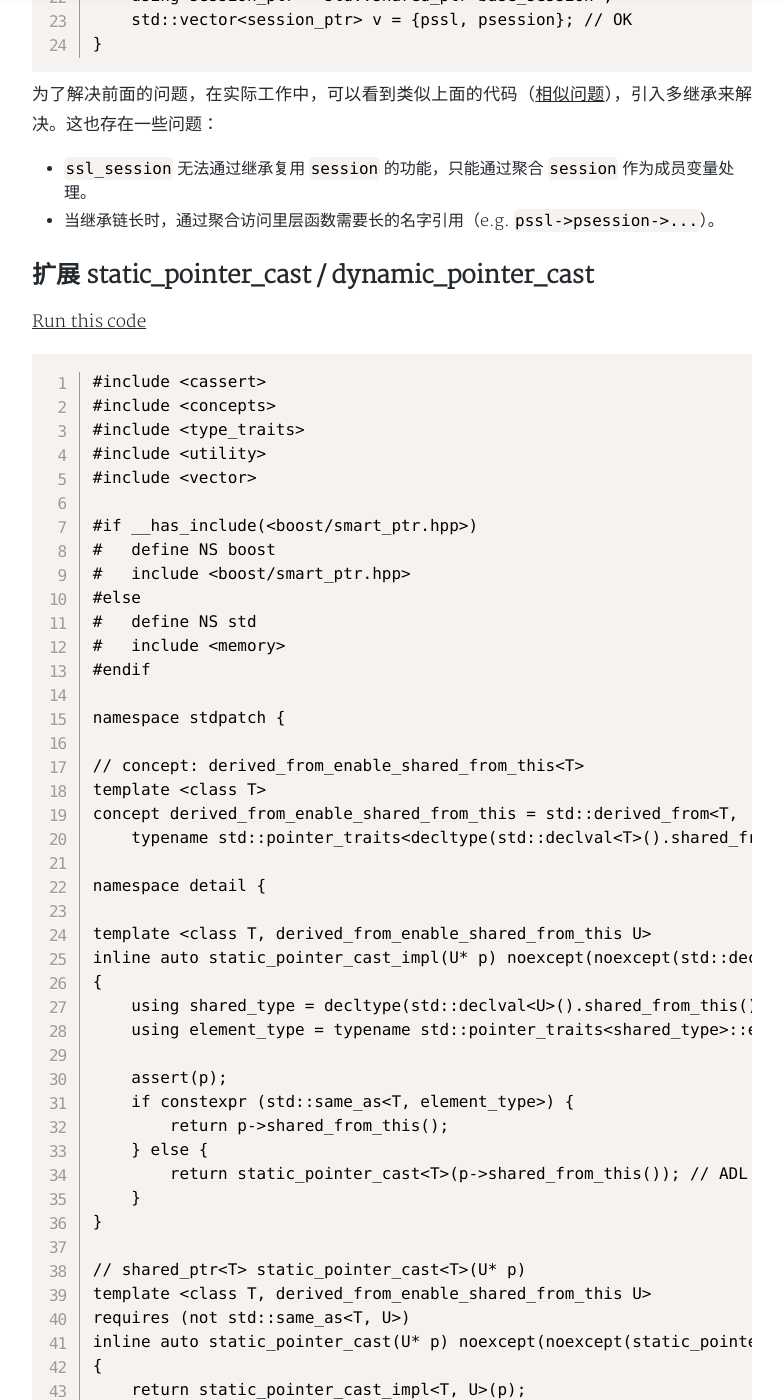
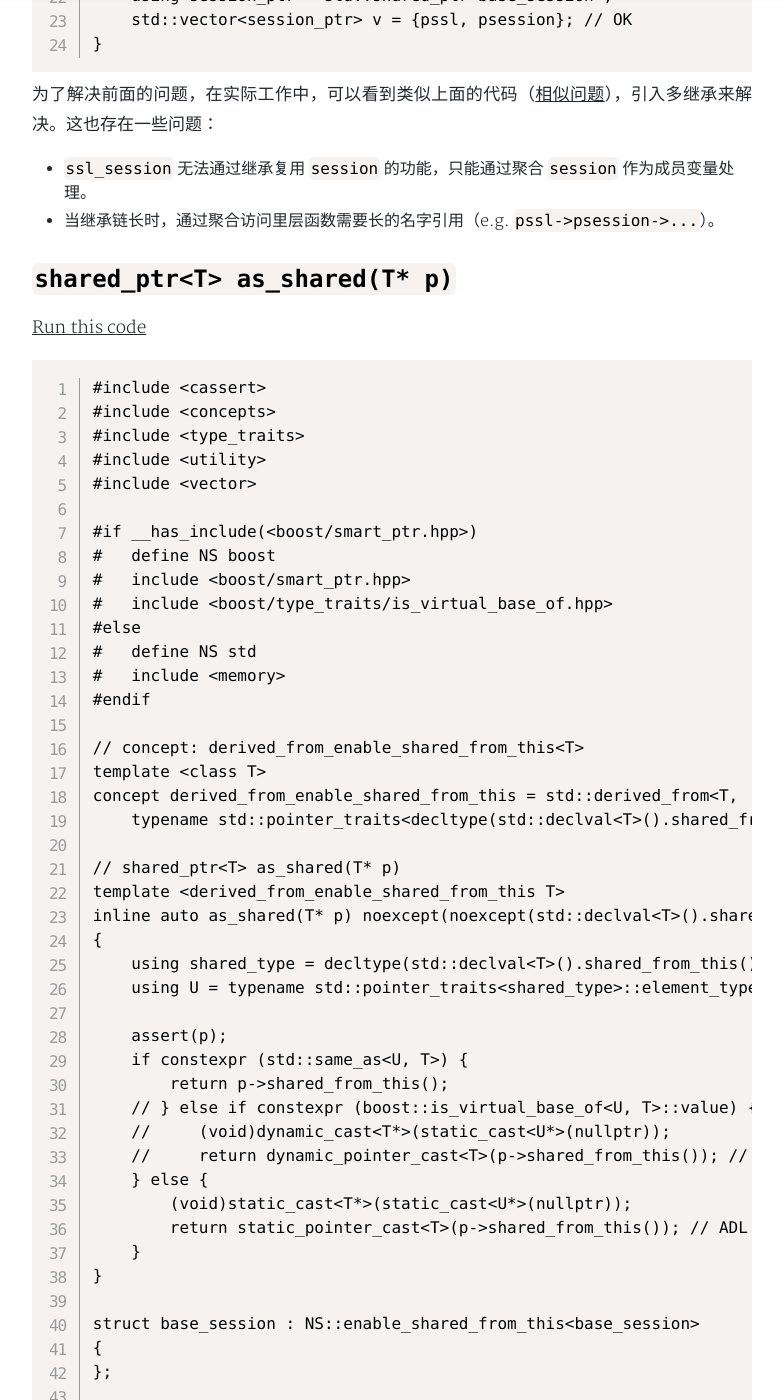
Before and after one commit to yanminhui/yanminhui.github.io, a Jekyll site: the page built from _posts/articles/2023-05-21-enable_shared_from_this.md, in a window 1280 px wide and 1400 px high, scrolled down 1882 px. Shown: the whole window, without its empty margins (248-1031 px from the left). Built offline with Jekyll 4.4.1, drawn with Linux system fonts in a browser that asks for light colours; nearby versions of some CDN libraries; a style sheet for code colours, icons or effects is not loaded; some of the changed text lies outside the part shown.

Commit message:
Rename static_pointer_cast() to as_shared()

````diff
--- a/_posts/articles/2023-05-21-enable_shared_from_this.md
+++ b/_posts/articles/2023-05-21-enable_shared_from_this.md
@@ -72,9 +72,9 @@ int main() {
 - `ssl_session` 无法通过继承复用 `session` 的功能，只能通过聚合 `session` 作为成员变量处理。
 - 当继承链长时，通过聚合访问里层函数需要长的名字引用（e.g. `pssl->psession->...`）。
 
-## 扩展 static_pointer_cast / dynamic_pointer_cast
+## `shared_ptr<T> as_shared(T* p)`
 
-[Run this code](https://godbolt.org/z/s3vWz9o4W)
+[Run this code](https://godbolt.org/z/xzcz3zEY4)
 ```.cpp
 #include <cassert>
 #include <concepts>
@@ -85,56 +85,35 @@ int main() {
 #if __has_include(<boost/smart_ptr.hpp>)
 #   define NS boost
 #   include <boost/smart_ptr.hpp>
+#   include <boost/type_traits/is_virtual_base_of.hpp>
 #else
 #   define NS std
 #   include <memory>
 #endif
-
-namespace stdpatch {
 
 // concept: derived_from_enable_shared_from_this<T>
 template <class T>
 concept derived_from_enable_shared_from_this = std::derived_from<T,
     typename std::pointer_traits<decltype(std::declval<T>().shared_from_this())>::element_type>;
 
-namespace detail {
-
-template <class T, derived_from_enable_shared_from_this U>
-inline auto static_pointer_cast_impl(U* p) noexcept(noexcept(std::declval<U>().shared_from_this()))
+// shared_ptr<T> as_shared(T* p)
+template <derived_from_enable_shared_from_this T>
+inline auto as_shared(T* p) noexcept(noexcept(std::declval<T>().shared_from_this()))
 {
-    using shared_type = decltype(std::declval<U>().shared_from_this());
-    using element_type = typename std::pointer_traits<shared_type>::element_type;
+    using shared_type = decltype(std::declval<T>().shared_from_this());
+    using U = typename std::pointer_traits<shared_type>::element_type;
 
     assert(p);
-    if constexpr (std::same_as<T, element_type>) {
+    if constexpr (std::same_as<U, T>) {
         return p->shared_from_this();
+    // } else if constexpr (boost::is_virtual_base_of<U, T>::value) {
+    //     (void)dynamic_cast<T*>(static_cast<U*>(nullptr));
+    //     return dynamic_pointer_cast<T>(p->shared_from_this()); // ADL
     } else {
+        (void)static_cast<T*>(static_cast<U*>(nullptr));
         return static_pointer_cast<T>(p->shared_from_this()); // ADL
     }
 }
-
-// shared_ptr<T> static_pointer_cast<T>(U* p)
-template <class T, derived_from_enable_shared_from_this U>
-requires (not std::same_as<T, U>)
-inline auto static_pointer_cast(U* p) noexcept(noexcept(static_pointer_cast_impl<T, U>(nullptr)))
-{
-    return static_pointer_cast_impl<T, U>(p);
-}
-
-// shared_ptr<T> static_pointer_cast(T* p)
-template <derived_from_enable_shared_from_this T>
-inline auto static_pointer_cast(T* p) noexcept(noexcept(static_pointer_cast_impl<T, T>(nullptr)))
-{
-    return static_pointer_cast_impl<T, T>(p);
-}
-
-} // namespace detail
-
-using detail::static_pointer_cast;
-
-// TODO: dynamic_pointer_cast
-
-} // namespace stdpatch
 
 struct base_session : NS::enable_shared_from_this<base_session>
 {
@@ -144,7 +123,7 @@ struct session : base_session
 {
     virtual void connect()
     {
-        auto self = stdpatch::static_pointer_cast(this); // OK
+        auto self = as_shared(this); // OK
         // ... init async connect
     }
 };
@@ -153,7 +132,7 @@ struct ssl_session : session
 {
     void connect() override
     {
-        auto self = stdpatch::static_pointer_cast(this); // OK
+        auto self = as_shared(this); // OK
         // ... init async connect
     }
 };
@@ -174,6 +153,6 @@ int main() {
 
 由于 `enable_shared_from_this` 存储的指针类型，并不是派生类类型，类似于 `static_pointer_cast` 语义，需要进行类型转换。我们可以考虑拿到 `enable_shared_from_this` 存储的指针，转换到期望的类型，因此可以扩展 `static_pointer_cast` 来达到目的。
 
-扩展的 `static_pointer_cast()`，利用参数依赖查找机制获取对象的实际类型，检查对象是否实际派生于 `enable_shared_from_this` 以确保可以取得它存储的指针，然后再使用 `std::static_pointer_cast` 转换到符合要求的类型。
+扩展的 `static_pointer_cast()`，利用参数依赖查找机制获取对象的实际类型，检查对象是否实际派生于 `enable_shared_from_this` 以确保可以取得它存储的指针，然后再使用 `std::static_pointer_cast` 转换到符合要求的类型。当基类是虚继承时，无法使用 `static_pointer_cast()`，为了兼容这种情况，将这个扩展的函数改名为 `as_shared()`。
 
-因此，也可以直接使用 `std::static_pointer_cast<T>(shared_from_this())` 获取，只是相比 `stdpatch::static_pointer_cast(this)` 要麻烦一些。
+因此，也可以直接使用 `std::static_pointer_cast<T>(shared_from_this())` 或 `std::dynamic_pointer_cast<T>(shared_from_this())` 获取，只是相比 `as_shared(this)` 要麻烦一些。
````
